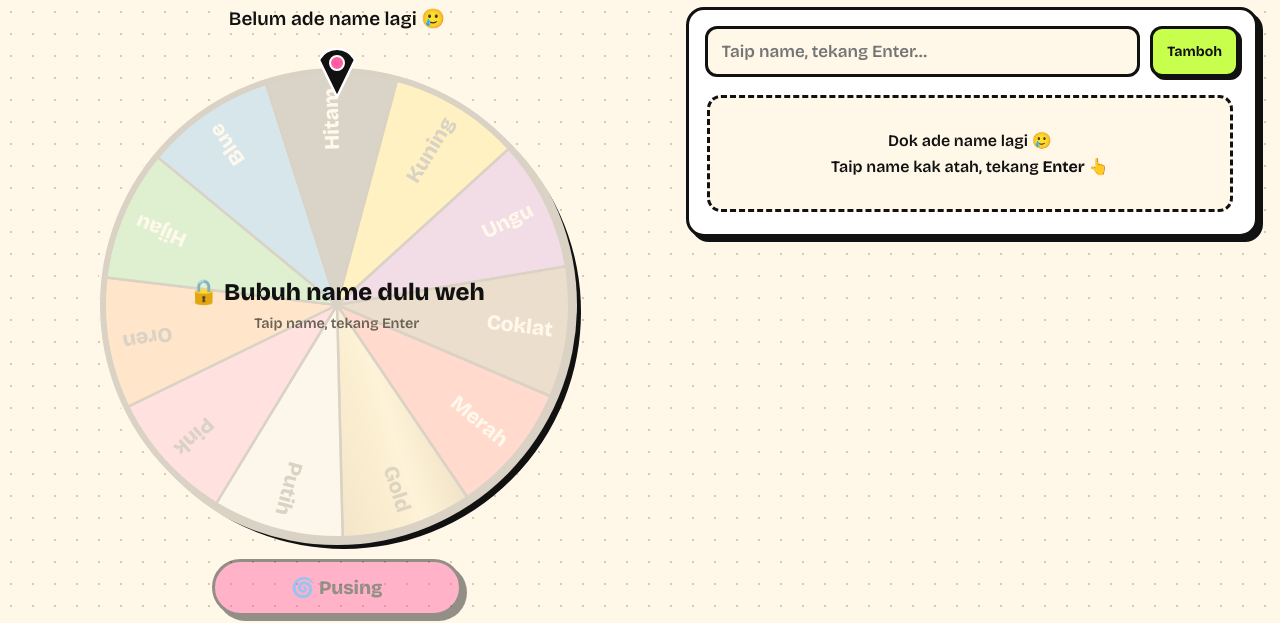
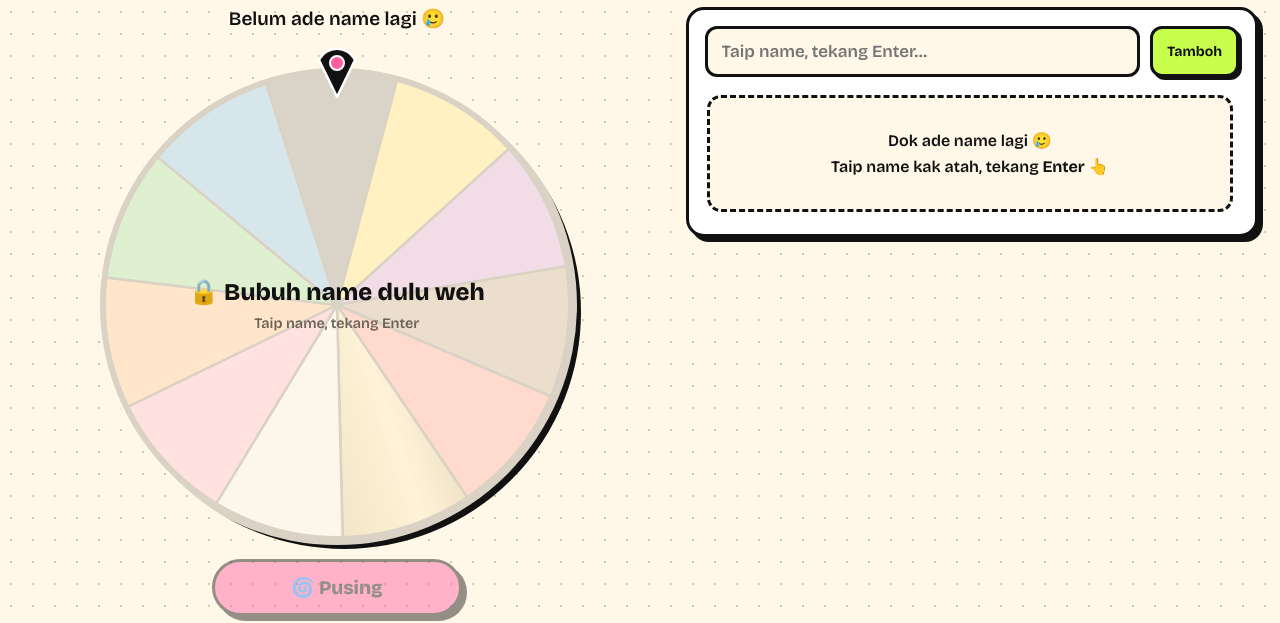
Before and after one commit to MohdFarez/roda-rawak, a plain HTML site: page index.html in a window 1280 px wide. Shown: the part 197-820 px from the top of the page. Drawn offline with nearby package versions, Linux system fonts and the light colour scheme.

Commit message:
Remove hex code from popup and colour names from the wheel
Co-Authored-By: Claude Opus 5.5 <noreply@anthropic.com>
Claude-Session: https://claude.ai/code/session_019EYkno2qEHvbJaR1yUzban

```diff
--- a/index.html
+++ b/index.html
@@ -120,7 +120,6 @@ body.presenting .names{margin-top:0}
 .modal-top{padding:44px 24px 48px;text-align:center;border-bottom:var(--b)}
 .kicker{margin:0 0 10px;font-size:20px;font-weight:800}
 .modal-top h2{margin:0;font-size:clamp(44px,11vw,70px);line-height:1;letter-spacing:-1.5px;font-weight:800}
-.sub{margin:14px 0 0;font-size:14px;font-weight:700;opacity:.75;font-family:ui-monospace,SFMono-Regular,Menlo,Consolas,monospace}
 .modal-actions{display:flex;justify-content:flex-end;padding:18px 20px 20px}
 .modal-actions .btn{font-size:16px;padding:11px 18px}
 @keyframes pop{from{transform:scale(.6) rotate(-6deg);opacity:0}to{transform:scale(1) rotate(0);opacity:1}}
@@ -210,7 +209,6 @@ body.presenting .names{margin-top:0}
     <div class="modal-top" id="modalTop">
       <p class="kicker" id="winKicker"></p>
       <h2 id="winTitle"></h2>
-      <p class="sub" id="winSub"></p>
     </div>
     <div class="modal-actions">
       <button class="btn pink" id="closeBtn">OK</button>
@@ -439,19 +437,7 @@ class Wheel {
       ctx.fill();
       if (n > 1) { ctx.lineWidth = 2.5; ctx.strokeStyle = INK; ctx.stroke(); }
     }
-    const fs = Math.min(r * 0.09, r * 0.75 * arc * 0.55);
-    if (fs >= 7) {
-      ctx.font = `800 ${fs}px ${FONT}`;
-      ctx.textAlign = 'right'; ctx.textBaseline = 'middle';
-      for (let i = 0; i < n; i++) {
-        ctx.save();
-        ctx.translate(c, c);
-        ctx.rotate(this.rotation + (i + 0.5) * arc);
-        ctx.fillStyle = inkFor(items[i]);
-        ctx.fillText(items[i].name, r - fs * 0.8, 0);
-        ctx.restore();
-      }
-    }
+    // no text on the wheel — colours only
     ctx.beginPath(); ctx.arc(c, c, r, 0, TAU);
     ctx.lineWidth = 6; ctx.strokeStyle = INK; ctx.stroke();
   }
@@ -713,7 +699,6 @@ function showModal(name, c) {
   top.style.color = inkFor(c);
   $('#winKicker').textContent = T.winKicker(name);
   $('#winTitle').textContent = `${c.name} ${c.emoji}`;
-  $('#winSub').textContent = c.hex;
   const next = turnIndex();
   closeBtn.textContent = next >= 0 ? T.next(state.names[next].name) : T.finished;
   modal.classList.remove('hidden');
```
